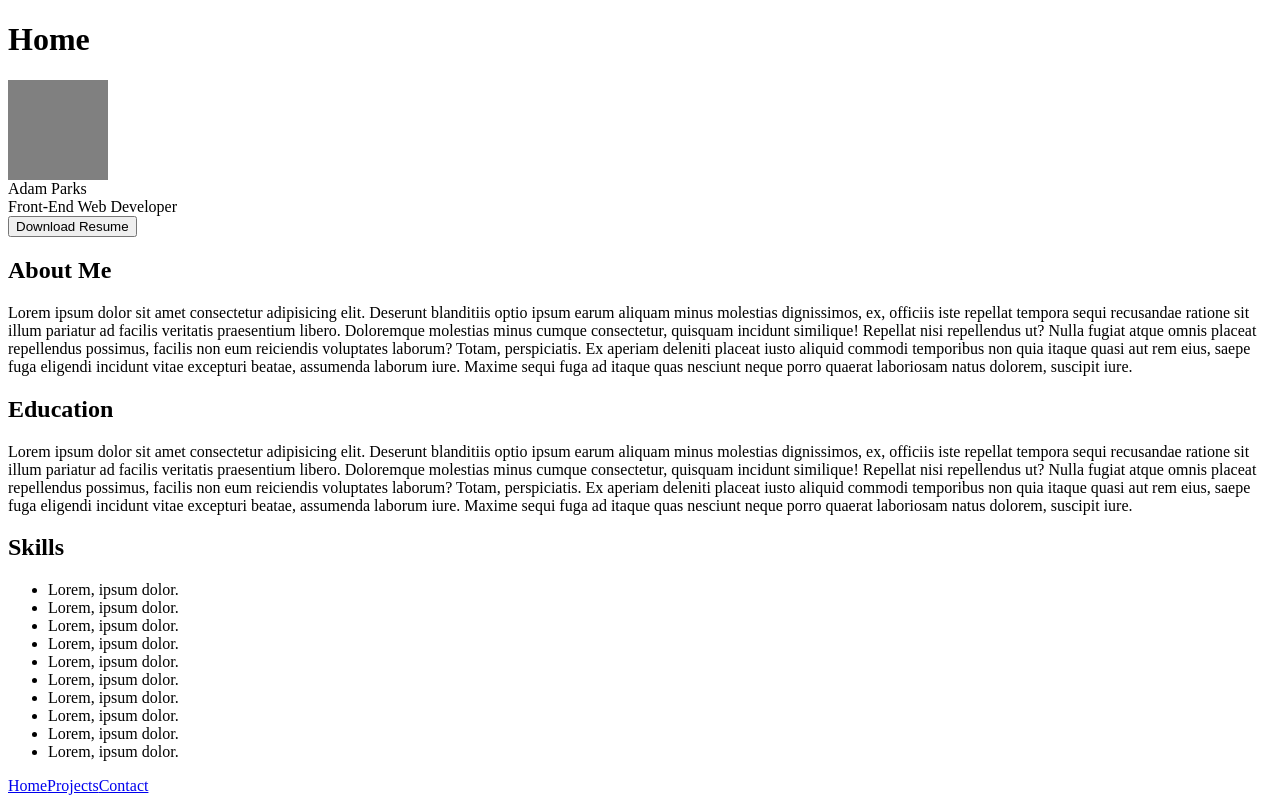
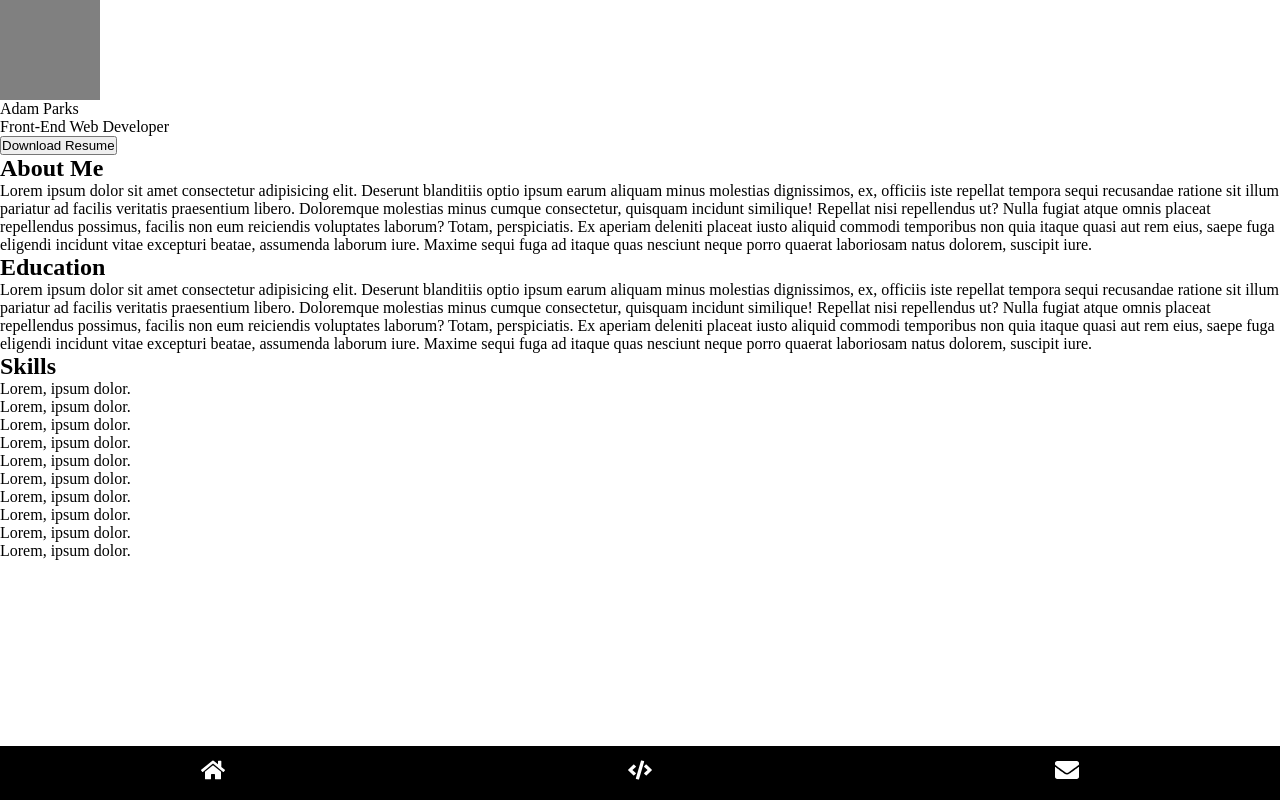
Before and after one commit to adamvp0103/my-portfolio, a React (Vite) app: page / in a window 1280 px wide. Built offline with nearby package versions, Linux system fonts and the light colour scheme.

Commit message:
Style nav bar

```diff
--- a/package.json
+++ b/package.json
@@ -12,6 +12,7 @@
   "dependencies": {
     "react": "^19.1.0",
     "react-dom": "^19.1.0",
+    "react-icons": "^5.5.0",
     "react-router": "^7.6.0"
   },
   "devDependencies": {
--- a/src/App.tsx
+++ b/src/App.tsx
@@ -3,7 +3,7 @@ import './App.css';
 import Home from './pages/Home';
 import Projects from './pages/Projects';
 import Contact from './pages/Contact';
-import Nav from './components/Nav';
+import Nav from './components/Nav/Nav';
 
 function App() {
   return (
--- a/src/components/Nav.tsx
+++ /dev/null
@@ -1,11 +0,0 @@
-import { Link } from 'react-router';
-
-export default function Nav() {
-  return (
-    <nav>
-      <Link to="/">Home</Link>
-      <Link to="/projects">Projects</Link>
-      <Link to="/contact">Contact</Link>
-    </nav>
-  );
-}
--- /dev/null
+++ b/src/components/Nav/Nav.module.css
@@ -0,0 +1,21 @@
+.nav {
+  position: fixed;
+  right: 0;
+  bottom: 0;
+  left: 0;
+
+  display: flex;
+
+  background-color: #000;
+}
+
+.link {
+  flex-grow: 1;
+
+  padding-block: 0.75rem;
+
+  font-size: 1.5rem;
+  text-align: center;
+  text-decoration: none;
+  color: #fff;
+}
--- /dev/null
+++ b/src/components/Nav/Nav.tsx
@@ -0,0 +1,19 @@
+import { Link } from 'react-router';
+import styles from './Nav.module.css';
+import { FaCode, FaEnvelope, FaHome } from 'react-icons/fa';
+
+export default function Nav() {
+  return (
+    <nav className={styles.nav}>
+      <Link className={styles.link} to="/">
+        <FaHome />
+      </Link>
+      <Link className={styles.link} to="/projects">
+        <FaCode />
+      </Link>
+      <Link className={styles.link} to="/contact">
+        <FaEnvelope />
+      </Link>
+    </nav>
+  );
+}
--- a/src/index.css
+++ b/src/index.css
@@ -0,0 +1,5 @@
+* {
+  margin: 0;
+  padding: 0;
+  box-sizing: border-box;
+}
--- a/src/pages/Home.tsx
+++ b/src/pages/Home.tsx
@@ -1,8 +1,6 @@
 export default function Home() {
   return (
     <div>
-      <h1>Home</h1>
-
       {/* TODO: Replace this div with an actual profile image */}
       <div
         style={{
```
Also changed, not shown: 1 other file (tests, documents, lock files or other folders).
